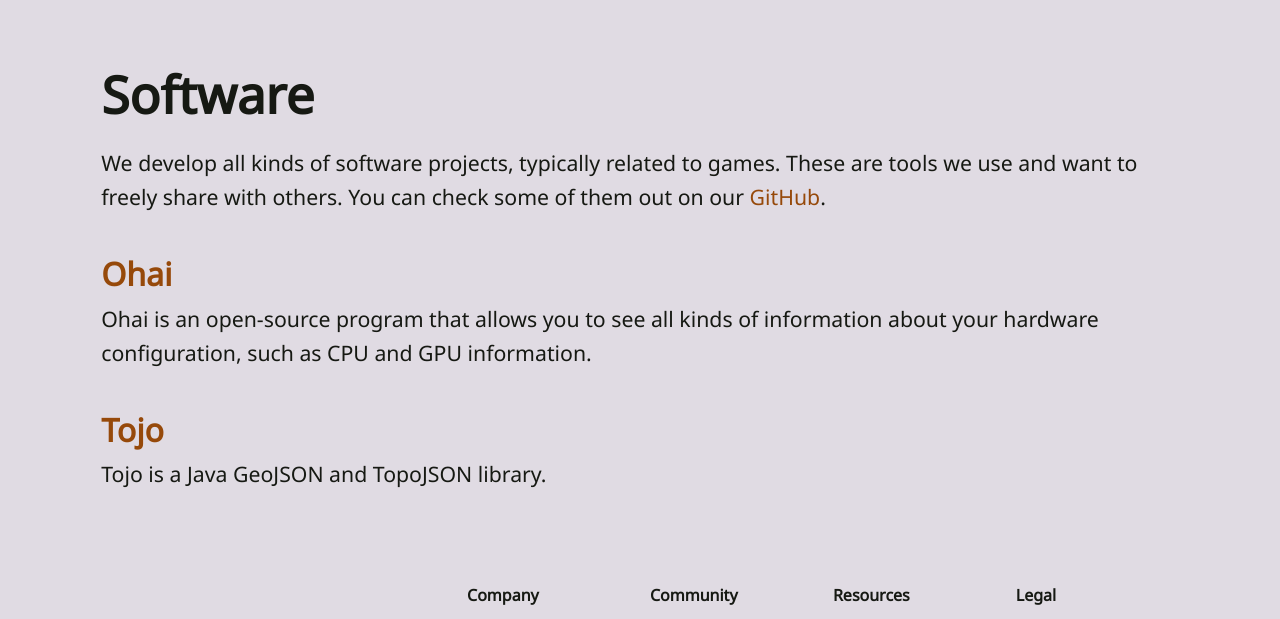
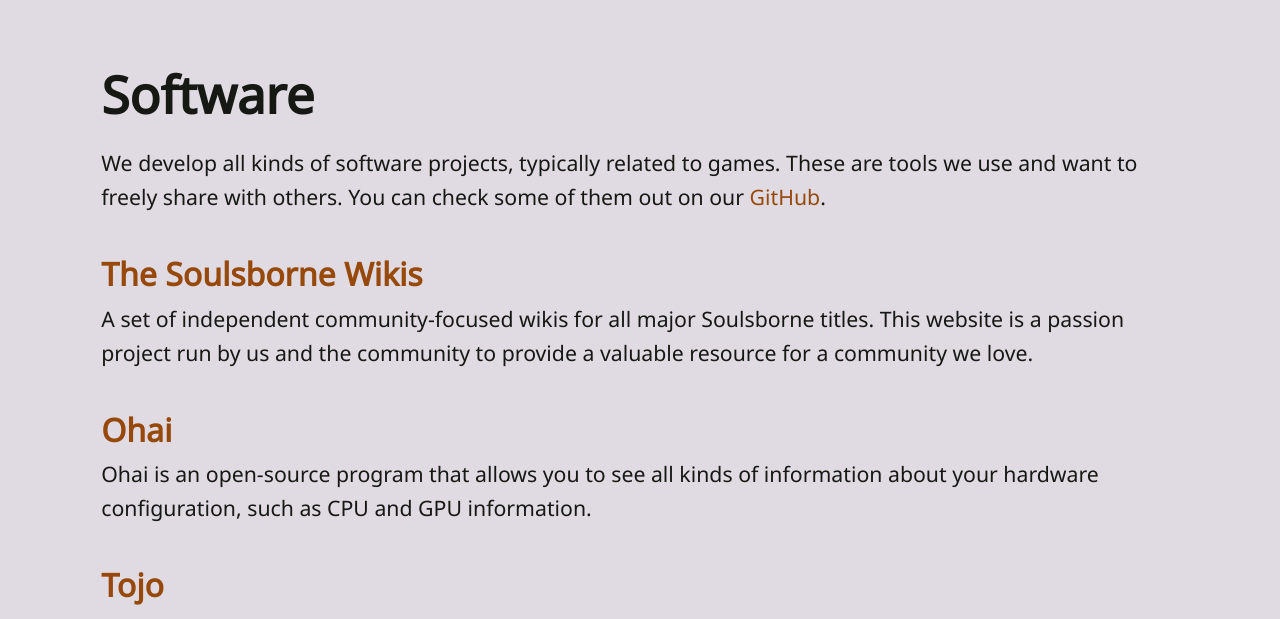
Before and after one commit to adelheidsoftware/adelheid-website, an Astro site: page /software in a window 1280 px wide. Shown: the part 146-765 px from the top of the page. Built offline with nearby package versions, Linux system fonts and the light colour scheme; Astro itself is replaced by a stand-in of ours; a web font is replaced by a local one.

Commit message:
Update software.astro

```diff
--- a/src/pages/software.astro
+++ b/src/pages/software.astro
@@ -9,6 +9,8 @@
 	<Fragment slot="page-header">Software</Fragment>
 	<article slot="page-content">
 		<p>We develop all kinds of software projects, typically related to games. These are tools we use and want to freely share with others. You can check some of them out on our <a href={social.githubURL}>GitHub</a>.</p>
+		<h2><a href=`https://soulsborne.wiki`>The Soulsborne Wikis</a></h2>
+		<p>A set of independent community-focused wikis for all major Soulsborne titles. This website is a passion project run by us and the community to provide a valuable resource for a community we love.</p>
 		<h2><a href=`${social.githubURL}/ohai`>Ohai</a></h2>
 		<p>Ohai is an open-source program that allows you to see all kinds of information about your hardware configuration, such as CPU and GPU information.</p>
 		<h2><a href=`${social.githubURL}/tojo`>Tojo</a></h2>
```
